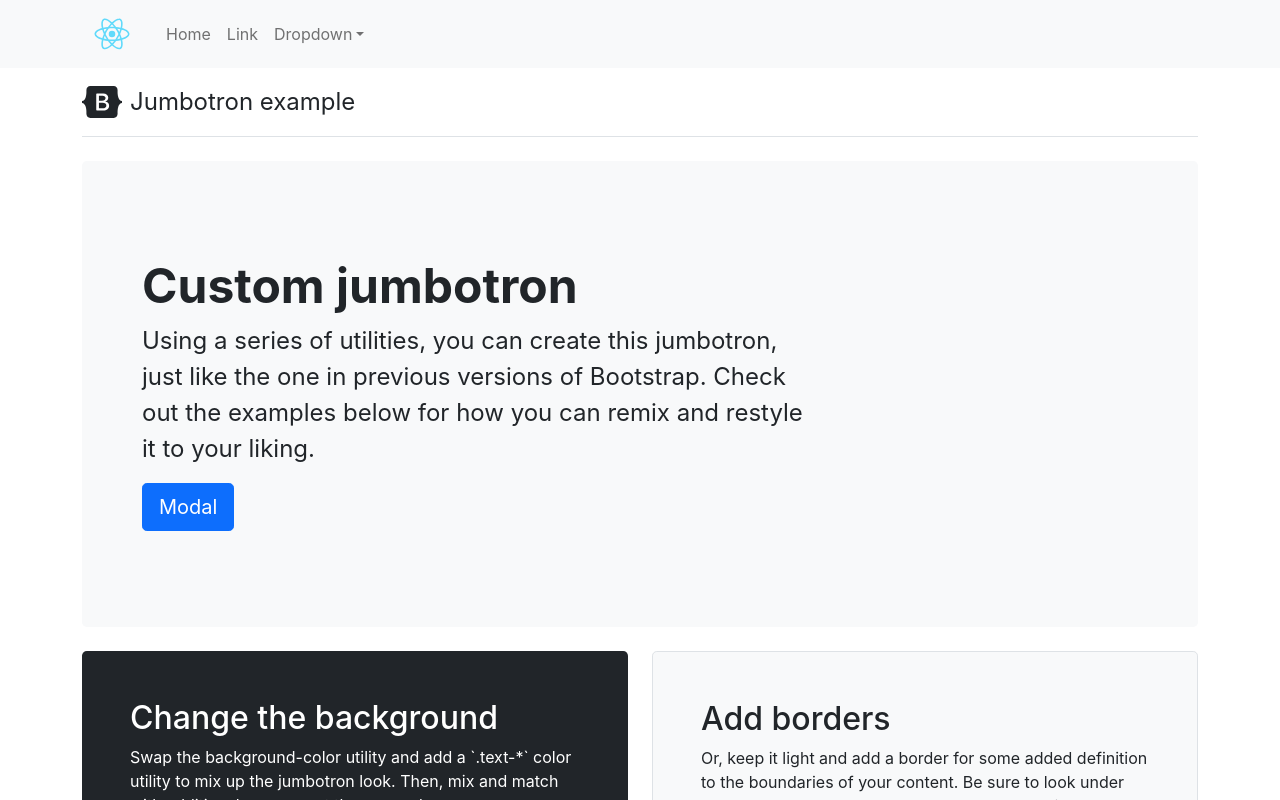
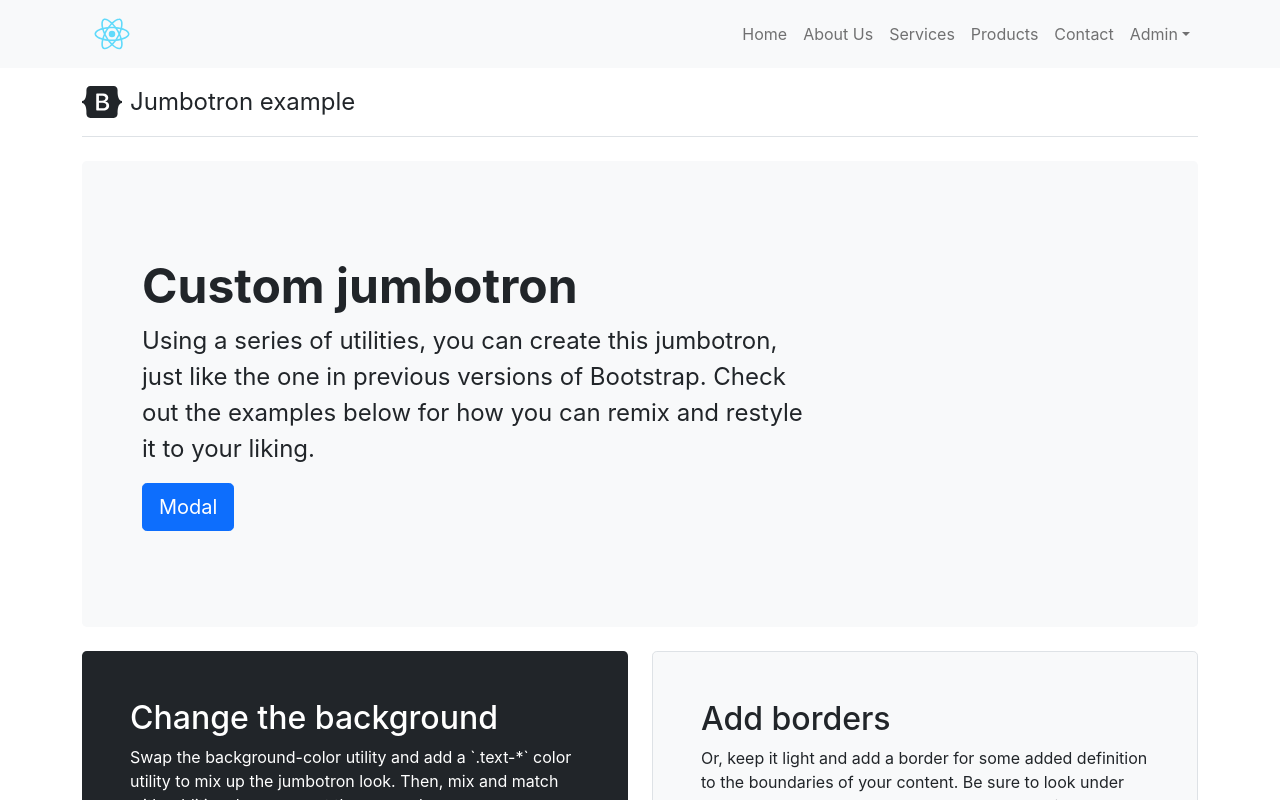
Before and after one commit to momin-riyadh/react-bs5, a React (Create React App) app: page / in a window 1280 px wide. Shown: the top 800 px of the page. Built offline with nearby package versions, Linux system fonts and the light colour scheme.

Commit message:
added folder stracture

```diff
--- a/src/App.js
+++ b/src/App.js
@@ -19,11 +19,14 @@ function App() {
                         <img width="60px" className="img-fluid" src={Logo} alt=""/>
                     </Navbar.Brand>
                     <Navbar.Toggle aria-controls="basic-navbar-nav"/>
-                    <Navbar.Collapse id="basic-navbar-nav" className="ml-auto">
-                        <Nav className="me-auto">
+                    <Navbar.Collapse id="basic-navbar-nav">
+                        <Nav className="ms-auto">
                             <Nav.Link href="#home">Home</Nav.Link>
-                            <Nav.Link href="#link">Link</Nav.Link>
-                            <NavDropdown title="Dropdown" id="basic-nav-dropdown">
+                            <Nav.Link href="#link">About Us</Nav.Link>
+                            <Nav.Link href="#link">Services</Nav.Link>
+                            <Nav.Link href="#link">Products</Nav.Link>
+                            <Nav.Link href="#link">Contact</Nav.Link>
+                            <NavDropdown title="Admin" id="basic-nav-dropdown">
                                 <NavDropdown.Item href="#action/3.1">Action</NavDropdown.Item>
                                 <NavDropdown.Item href="#action/3.2">Another action</NavDropdown.Item>
                                 <NavDropdown.Item href="#action/3.3">Something</NavDropdown.Item>
```
